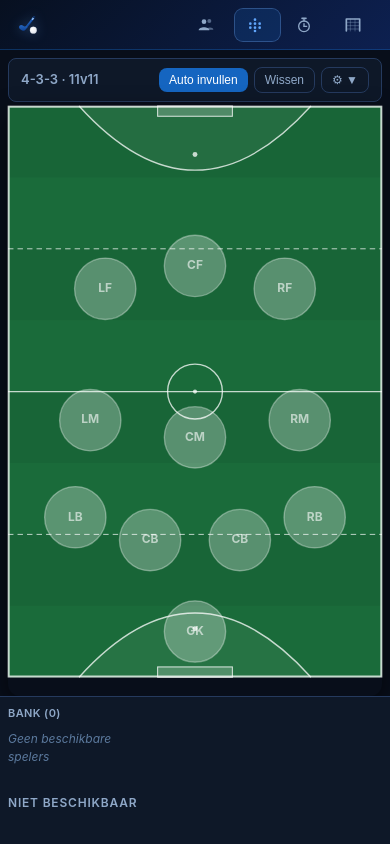
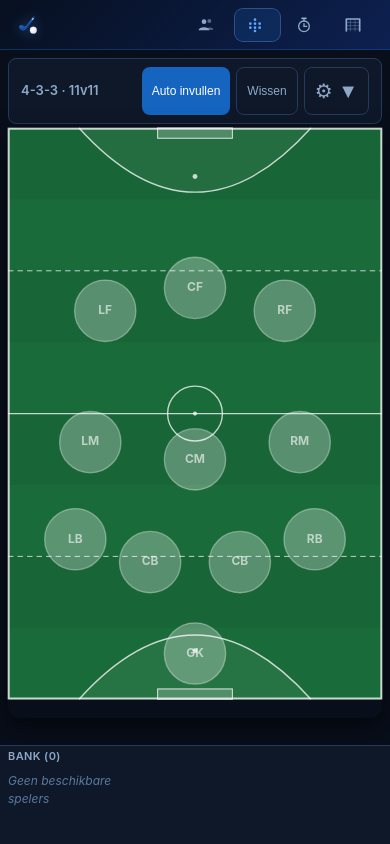
Before and after one commit to mjcrama/HockeyManager, a React (Vite) app: page / in a window 390 px wide. Both pictures are taken after a click on the button 257 px from the left and 24 px from the top of the page. Built offline with nearby package versions, Linux system fonts and the light colour scheme.

Commit message:
update icon styling on buttons and fixed unavailable player visability

```diff
--- a/src/components/FieldSetup.tsx
+++ b/src/components/FieldSetup.tsx
@@ -82,6 +82,7 @@ export function FieldSetup() {
     currentMatch.lineup.filter((e) => e.playerId !== null).map((e) => e.playerId as string)
   );
   const benchPlayers = availablePlayers.filter((p) => !onFieldIds.has(p.id));
+  const unavailablePlayers = players.filter((p) => !p.available);
 
   const positions = getPositions(currentMatch.playerCount, currentMatch.formation);
   const formationOptions = Object.keys(FORMATIONS_BY_COUNT[currentMatch.playerCount]);
@@ -328,10 +329,11 @@ export function FieldSetup() {
                   <SetupBenchChip key={p.id} player={p} />
                 ))}
               </div>
-
+              {unavailablePlayers.length > 0 && (
+                <>
                 <h3 className="unavailable__title">Niet Beschikbaar</h3>
                 <div className="unavailable__players">
-                {players.filter((p) => !p.available).map((p) => (
+                  {unavailablePlayers.map((p) => (
                     <div key={p.id} className="bench-chip-wrapper bench-chip-wrapper--unavailable">
                       <div className="player-chip player-chip--medium player-chip--unavailable">
                         <span className="player-chip__number">#{p.jerseyNumber}</span>
@@ -340,6 +342,8 @@ export function FieldSetup() {
                     </div>
                   ))}
                 </div>
+                </>
+                )}
             </div>
           </div>
         </div>
--- a/src/styles/globals.css
+++ b/src/styles/globals.css
@@ -244,7 +244,7 @@ body {
   background: transparent;
   color: var(--color-text-muted);
   padding: 6px 8px;
-  font-size: 15px;
+  font-size: 20px;
   border-radius: var(--radius-sm);
 }
 .btn--icon:hover {
@@ -259,6 +259,7 @@ body {
 .match-timer__controls .btn--sm {
   min-height: 48px;
   min-width: 48px;
+  font-size: 20px;
 }
 
 /* ===== PLAYER CHIP ===== */
@@ -453,6 +454,7 @@ body {
   padding: 16px;
   transition: all var(--transition);
   min-height: 80px;
+  flex: 1;
 }
 
 .bench--over {
@@ -799,6 +801,10 @@ body {
   align-items: center;
 }
 
+.control-group--actions .btn {
+  min-height: 48px;
+}
+
 .control-group__label {
   font-size: 11px;
   font-weight: 600;
@@ -814,6 +820,7 @@ body {
 
 .control-btn {
   padding: 6px 12px;
+  min-height: 48px;
   border: 1px solid var(--color-border);
   border-radius: var(--radius-md);
   background: var(--color-surface-3);
@@ -1122,6 +1129,7 @@ body {
   border-radius: var(--radius-lg);
   padding: 16px;
   transition: border-color 150ms ease, background 150ms ease;
+  flex: 1;
 }
 
 .match-day__bench--drop-over {
@@ -1930,7 +1938,7 @@ body {
     z-index: 50;
     background: var(--color-surface);
     border-top: 1px solid var(--color-border);
-    padding: 6px 8px 8px;
+    padding: 0px 8px 8px;
     max-height: 148px;
     overflow-y: auto;
     flex-direction: column;
@@ -2043,6 +2051,14 @@ body {
     align-items: center;
   }
 
+  .field-setup__mobile-actions .btn {
+    min-height: 48px;
+  }
+
+  .field-setup__settings-toggle {
+    font-size: 20px;
+  }
+
   .field-setup__settings-toggle {
     display: inline-flex;
   }
@@ -2080,7 +2096,7 @@ body {
     z-index: 50;
     background: var(--color-surface);
     border-top: 1px solid var(--color-border);
-    padding: 6px 8px 8px;
+    padding: 0px 8px 8px;
     max-height: 148px;
     overflow-y: auto;
     display: flex;
@@ -2201,7 +2217,7 @@ body {
     z-index: 50;
     background: var(--color-surface);
     border-top: 1px solid var(--color-border);
-    padding: 6px 8px 8px;
+    padding: 0px 8px 8px;
     max-height: 148px;
     overflow-y: auto;
     flex-direction: column;
```
Lines whose indentation alone changed are shown as unchanged.
